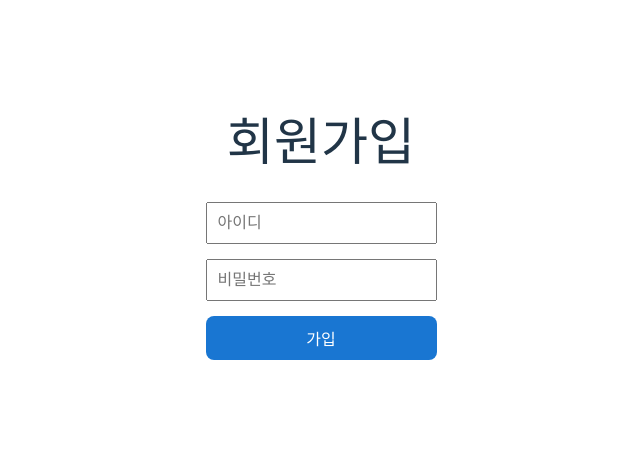
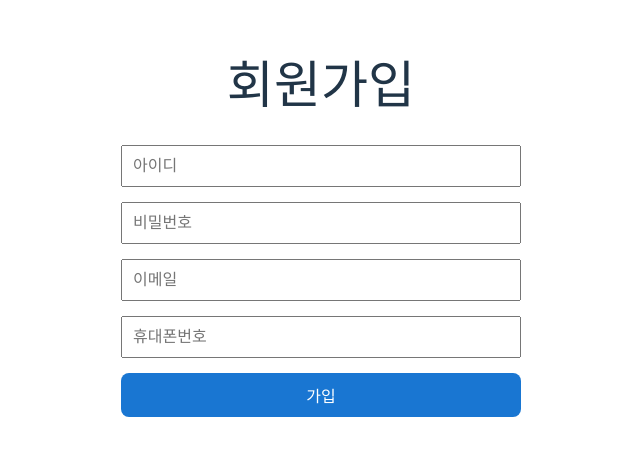
Before and after one commit to Jungdoosik/react-board, a React (Vite) app: page /signup in a window 1280 px wide. Shown: the part 181-636 px from the top of the page, without its empty margins (319-959 px from the left). Built offline with nearby package versions, Linux system fonts and the light colour scheme.

Commit message:
회원가입 조건 추가 작업중

```diff
--- a/src/components/signup/SignupForm.jsx
+++ b/src/components/signup/SignupForm.jsx
@@ -1,4 +1,4 @@
-import React, { useState } from "react";
+import React, { useReducer, useRef, useState } from "react";
 import { useNavigate } from "react-router-dom";
 
 const styles = {
@@ -11,7 +11,7 @@ const styles = {
     boxShadow: "0 0 10px rgba(0,0,0,0.1)",
     fontFamily: "Arial, sans-serif",
   },
-  form: { display: "flex", flexDirection: "column" },
+  form: { display: "flex", flexDirection: "column", width: 400 },
   input: { padding: 10, marginBottom: 15, fontSize: 16 },
   button: {
     padding: 10,
@@ -38,13 +38,25 @@ function Signup() {
   const navigate = useNavigate();
   const [username, setUsername] = useState("");
   const [password, setPassword] = useState("");
+  const [email, setEmail] = useState("");
+  const [phone, setPhone] = useState("");
   const [error, setError] = useState("");
+
+  const inputUsername = useRef(null);
+  const inputpassword = useRef(null);
 
   const handleSignup = (e) => {
     e.preventDefault();
 
-    if (!username || !password) {
-      setError("아이디와 비밀번호를 모두 입력하세요.");
+    if (!username) {
+      setError("아이디를 입력하세요.");
+      inputUsername.current.focus();
+      return;
+    }
+
+    if (!password) {
+      setError("비밀번호를 입력하세요.");
+      inputpassword.current.focus();
       return;
     }
 
@@ -65,7 +77,6 @@ function Signup() {
         console.log("서버 응답:", data);
         alert("회원가입이 완료되었습니다!");
         navigate("/login"); // 가입 후 로그인 페이지로 이동
-        // 성공하면 메인 페이지로 이동 등
       })
       .catch((error) => {
         setError(error.message);
@@ -80,6 +91,7 @@ function Signup() {
           type="text"
           placeholder="아이디"
           value={username}
+          ref={inputUsername}
           onChange={(e) => setUsername(e.target.value)}
           style={styles.input}
         />
@@ -87,7 +99,22 @@ function Signup() {
           type="password"
           placeholder="비밀번호"
           value={password}
+          ref={inputpassword}
           onChange={(e) => setPassword(e.target.value)}
+          style={styles.input}
+        />
+        <input
+          type="email"
+          placeholder="이메일"
+          value={password}
+          onChange={(e) => setEmail(e.target.value)}
+          style={styles.input}
+        />
+        <input
+          type="phone"
+          placeholder="휴대폰번호"
+          value={password}
+          onChange={(e) => setPhone(e.target.value)}
           style={styles.input}
         />
         {error && <div style={styles.error}>{error}</div>}
```
